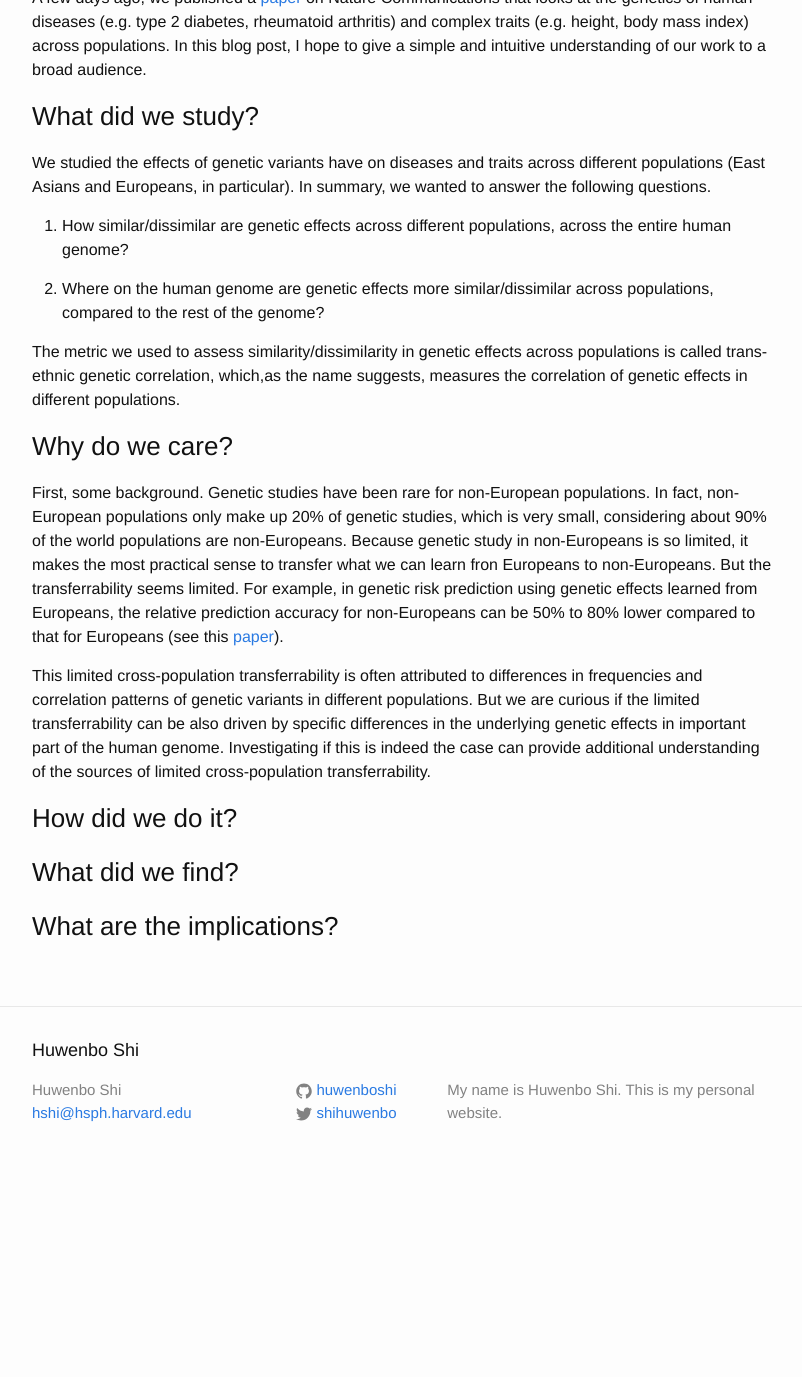
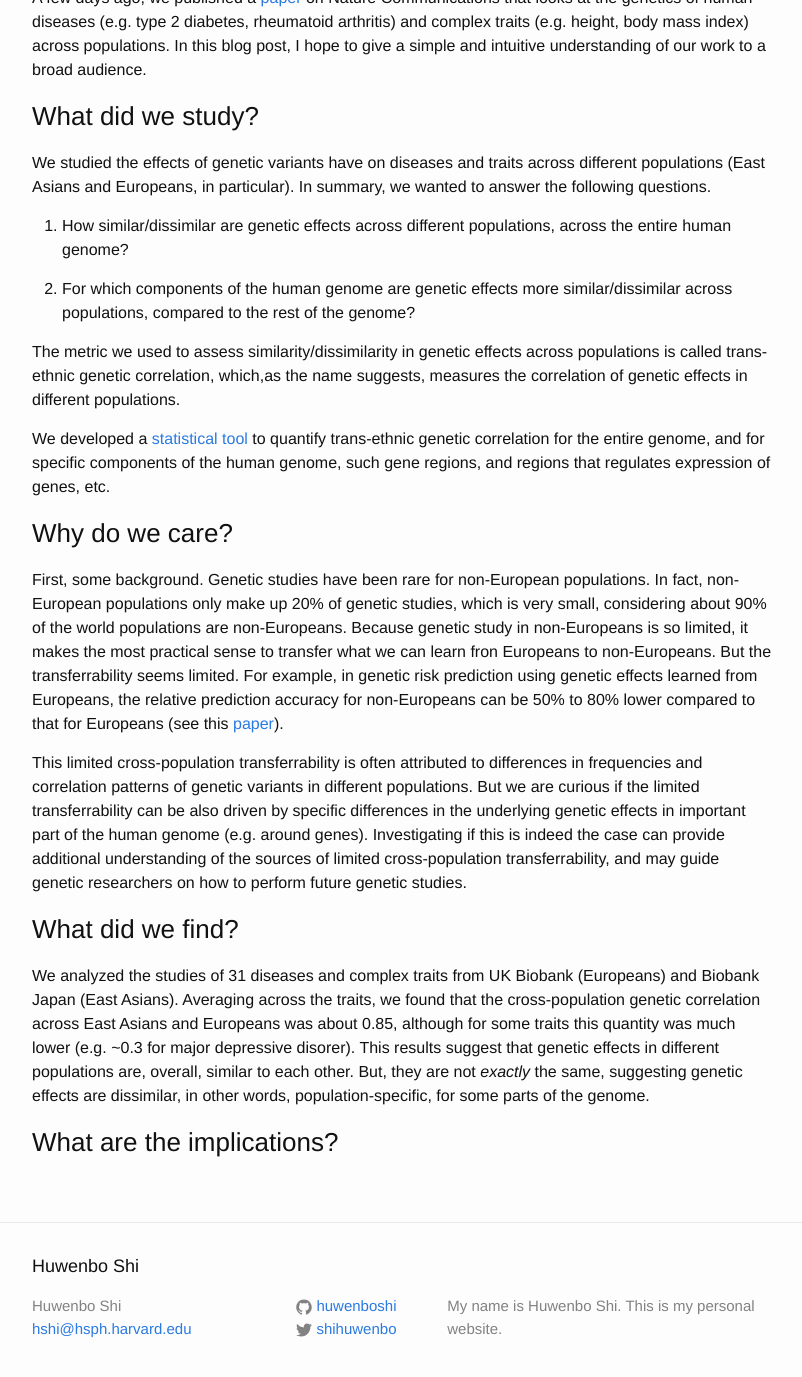
Before and after one commit to huwenboshi/huwenboshi.github.io, a Jekyll site: the page built from _posts/2021-02-21-crosspopfunct.markdown, in a window 1280 px wide and 1400 px high, scrolled down 256 px. Shown: the top 1377 px of the window, without its empty margins (238-1040 px from the left). Built offline with Jekyll 4.4.1, drawn with Linux system fonts in a browser that asks for light colours; before the commit the page ends 1440 px from its top, so only the background shows below that.

Commit message:
updated blog

```diff
--- a/_posts/2021-02-21-crosspopfunct.markdown
+++ b/_posts/2021-02-21-crosspopfunct.markdown
@@ -24,13 +24,18 @@ In summary, we wanted to answer the following questions.
 1. How similar/dissimilar are genetic effects across different populations,
 across the entire human genome?
 
-2. Where on the human genome are genetic effects more similar/dissimilar
+2. For which components of the human genome are genetic effects more similar/dissimilar
 across populations, compared to the rest of the genome?
 
 The metric we used to assess similarity/dissimilarity in genetic effects
 across populations is called trans-ethnic genetic correlation,
 which,as the name suggests, measures the correlation of genetic
 effects in different populations.
+
+We developed a [statistical tool](https://github.com/huwenboshi/s-ldxr) to
+quantify trans-ethnic genetic correlation for the entire genome, and for
+specific components of the human genome, such gene regions, and regions
+that regulates expression of genes, etc.
 
 ### Why do we care?
 
@@ -48,14 +53,20 @@ This limited cross-population transferrability is often attributed to difference
 and correlation patterns of genetic variants in different populations. But
 we are curious if the limited transferrability can be also driven by
 specific differences in the underlying genetic effects in important part
-of the human genome. Investigating if this is indeed the case can provide
-additional understanding of the sources of limited cross-population
-transferrability.
-
-### How did we do it?
-
+of the human genome (e.g. around genes). Investigating if this is indeed the
+case can provide additional understanding of the sources of limited
+cross-population transferrability, and may guide genetic researchers on how
+to perform future genetic studies.
 
 ### What did we find?
 
+We analyzed the studies of 31 diseases and complex traits from UK Biobank (Europeans)
+and Biobank Japan (East Asians). Averaging across the traits, we found that
+the cross-population genetic correlation across East Asians and Europeans was
+about 0.85, although for some traits this quantity was much lower (e.g. ~0.3
+for major depressive disorer). This results suggest that genetic effects
+in different populations are, overall, similar to each other. But, they are
+not *exactly* the same, suggesting genetic effects are dissimilar, in
+other words, population-specific, for some parts of the genome.
 
 ### What are the implications?
```
